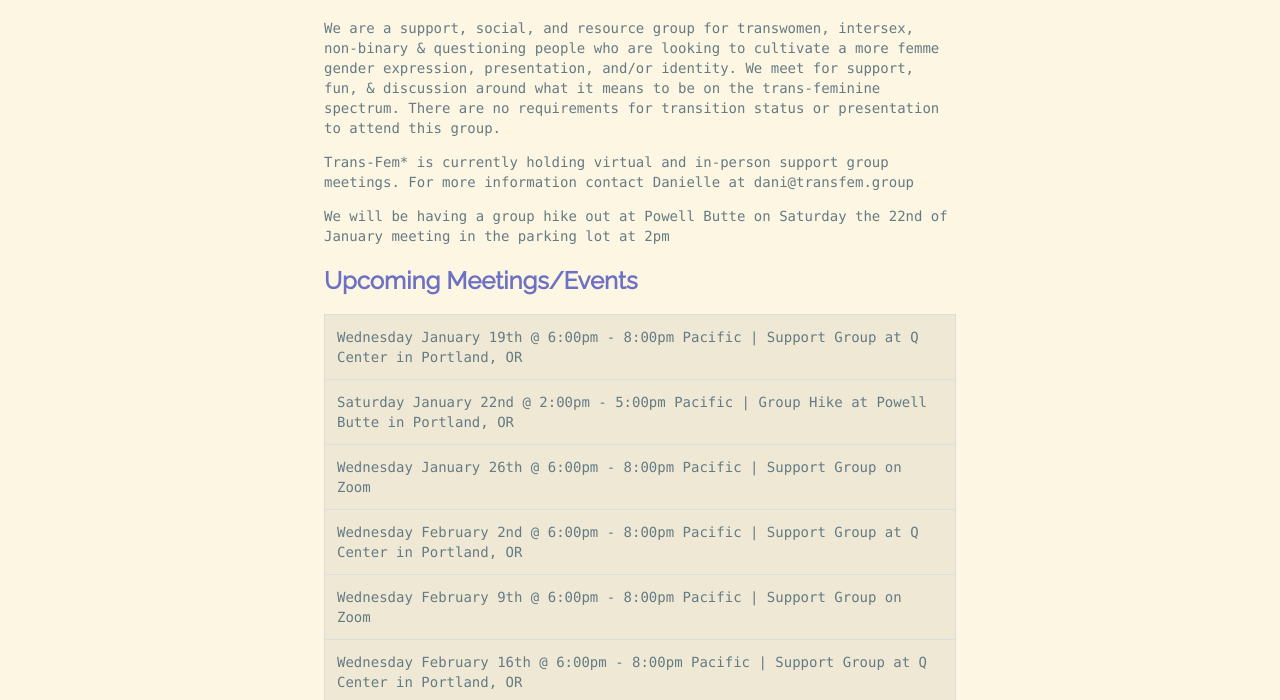
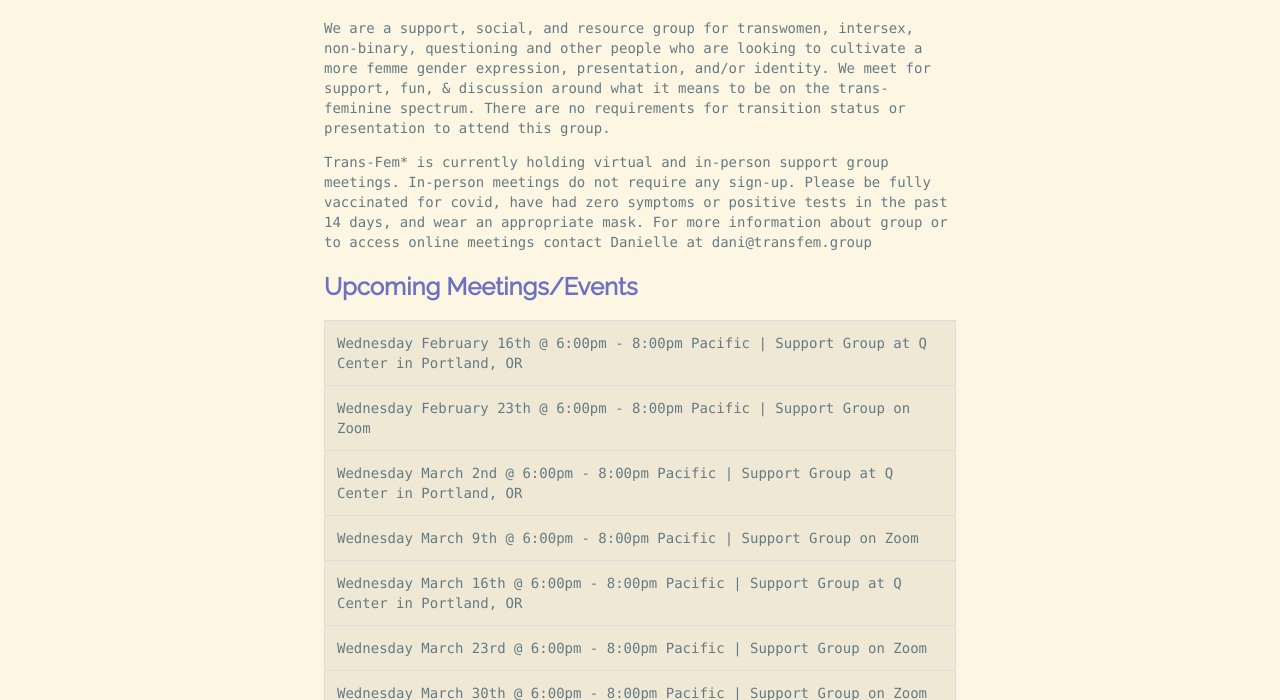
Before and after one commit to therealboxmoden/tfgroup, a plain HTML site: page index.html in a window 1280 px wide. Shown: the part 100-800 px from the top of the page. Drawn offline with Linux system fonts and the light colour scheme.

Commit message:
Update index.html

```diff
--- a/index.html
+++ b/index.html
@@ -15,23 +15,24 @@
   <div class="main">
   <div id="about">
     <h1>Trans-Fem*</h1>
-  <p>We are a support, social, and resource group for transwomen, intersex, non-binary & questioning people who are looking to cultivate a more femme
+  <p>We are a support, social, and resource group for transwomen, intersex, non-binary, questioning and other people who are looking to cultivate a more femme
      gender expression, presentation, and/or identity.
      We meet for support, fun, & discussion around what it means to be on the trans-feminine spectrum. There are no requirements for transition status
      or presentation to attend this group.</p>
-  <p>Trans-Fem* is currently holding virtual and in-person support group meetings. For more information contact Danielle at dani@transfem.group</p>
-  <p>We will be having a group hike out at Powell Butte on Saturday the 22nd of January meeting in the parking lot at 2pm</p>
+  <p>Trans-Fem* is currently holding virtual and in-person support group meetings. In-person meetings do not require any sign-up. Please be fully vaccinated
+     for covid, have had zero symptoms or positive tests in the past 14 days, and wear an appropriate mask. For more information about group or to access online
+     meetings contact Danielle at dani@transfem.group</p>
   </div>
   <div id="schedule">
   <h2 class="violet">Upcoming Meetings/Events</h2>
   <ol>
-    <li>Wednesday January 19th @ 6:00pm - 8:00pm Pacific | Support Group at Q Center in Portland, OR</li>
-    <li>Saturday January 22nd @ 2:00pm - 5:00pm Pacific | Group Hike at Powell Butte in Portland, OR</li>
-    <li>Wednesday January 26th @ 6:00pm - 8:00pm Pacific | Support Group on Zoom</li>
-    <li>Wednesday February 2nd @ 6:00pm - 8:00pm Pacific | Support Group at Q Center in Portland, OR</li>
-    <li>Wednesday February 9th @ 6:00pm - 8:00pm Pacific | Support Group on Zoom</li>
     <li>Wednesday February 16th @ 6:00pm - 8:00pm Pacific | Support Group at Q Center in Portland, OR</li>
     <li>Wednesday February 23th @ 6:00pm - 8:00pm Pacific | Support Group on Zoom</li>
+    <li>Wednesday March 2nd @ 6:00pm - 8:00pm Pacific | Support Group at Q Center in Portland, OR</li>
+    <li>Wednesday March 9th @ 6:00pm - 8:00pm Pacific | Support Group on Zoom</li>
+    <li>Wednesday March 16th @ 6:00pm - 8:00pm Pacific | Support Group at Q Center in Portland, OR</li>
+    <li>Wednesday March 23rd @ 6:00pm - 8:00pm Pacific | Support Group on Zoom</li>
+    <li>Wednesday March 30th @ 6:00pm - 8:00pm Pacific | Support Group on Zoom</li>
   </ol>
   </div>
   <div id="ie">
```
